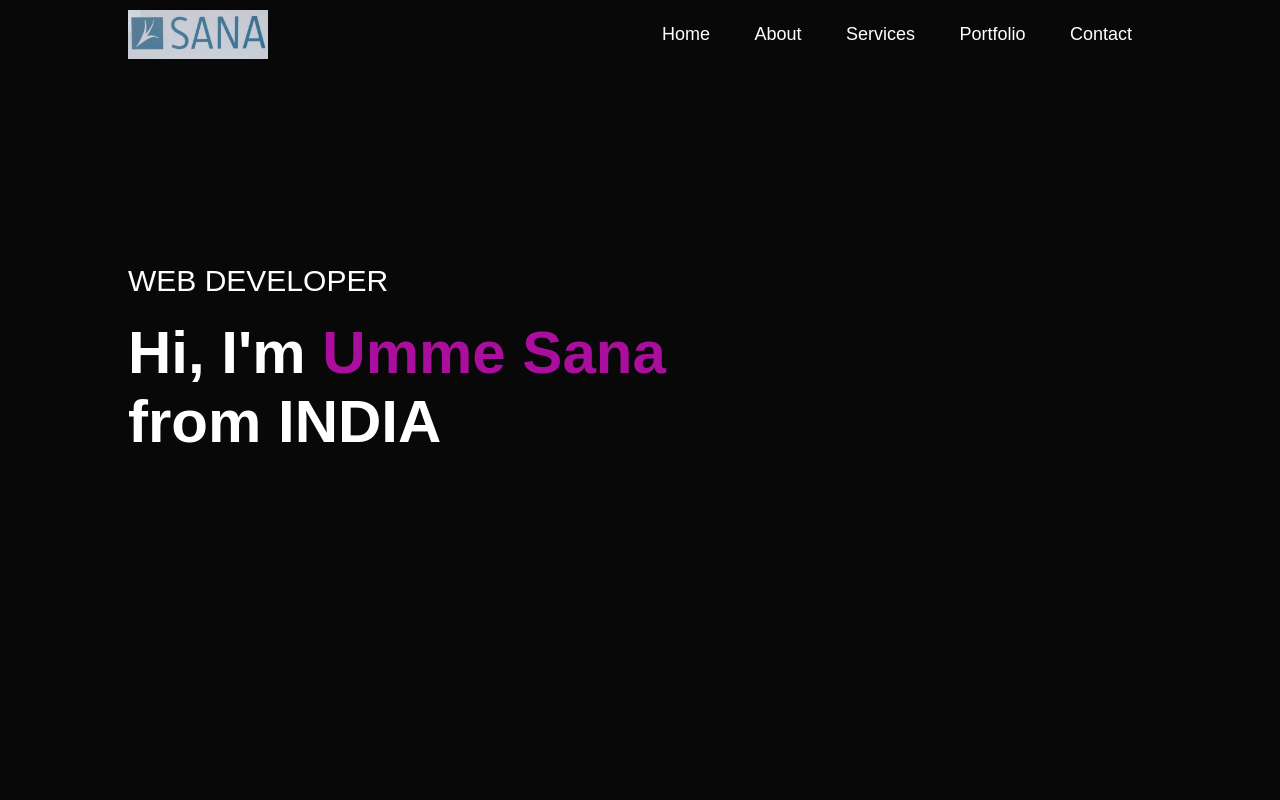
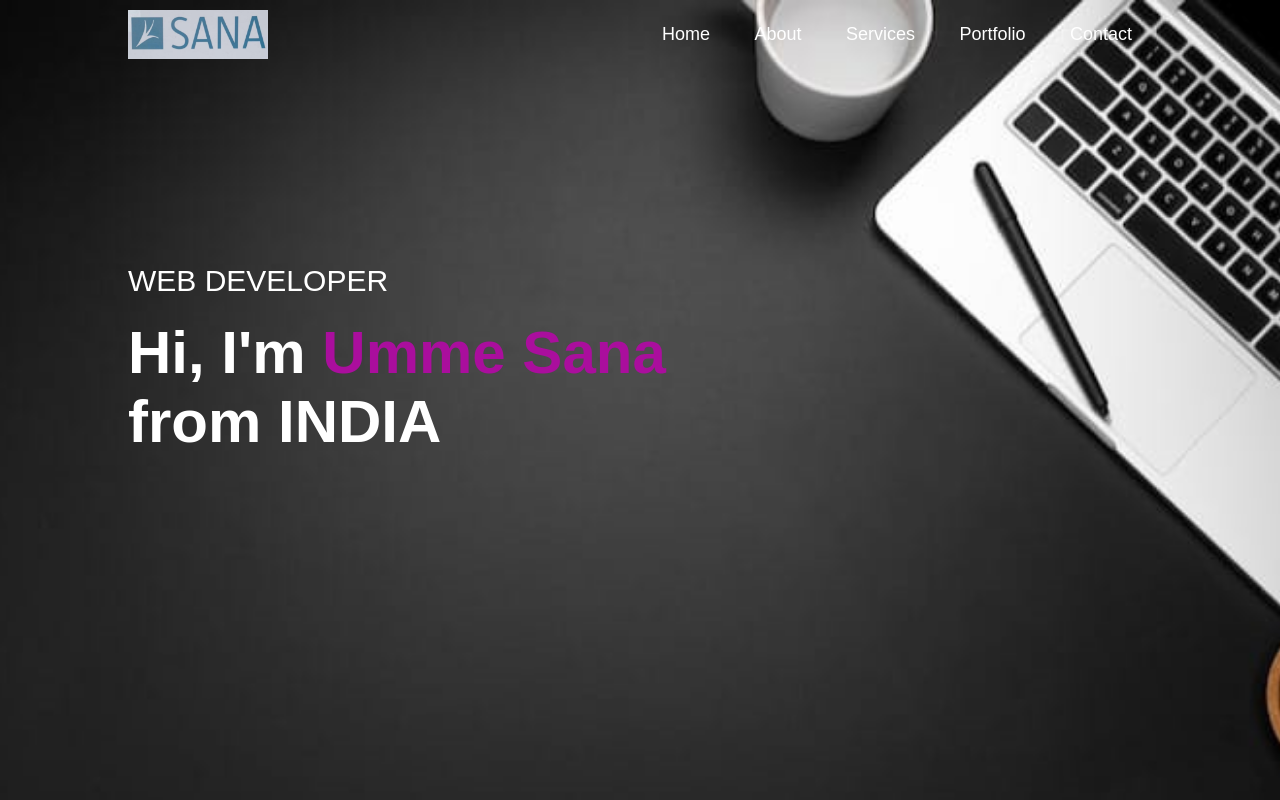
Before and after one commit to kummesana/portfolio, a plain HTML site: page index.html in a window 1280 px wide. Shown: the top 800 px of the page. Drawn offline with Linux system fonts and the light colour scheme; files whose address does not match are found by name.

Commit message:
style.css

```diff
--- a/style.css
+++ b/style.css
@@ -14,7 +14,7 @@ body{
 #header{
     width: 100%;
     height: 100vh;
-    background-image: url(IMAGES/background.png);
+    background-image: url(background.png);
     background-size: cover;
     background-position: center;
     }
```
